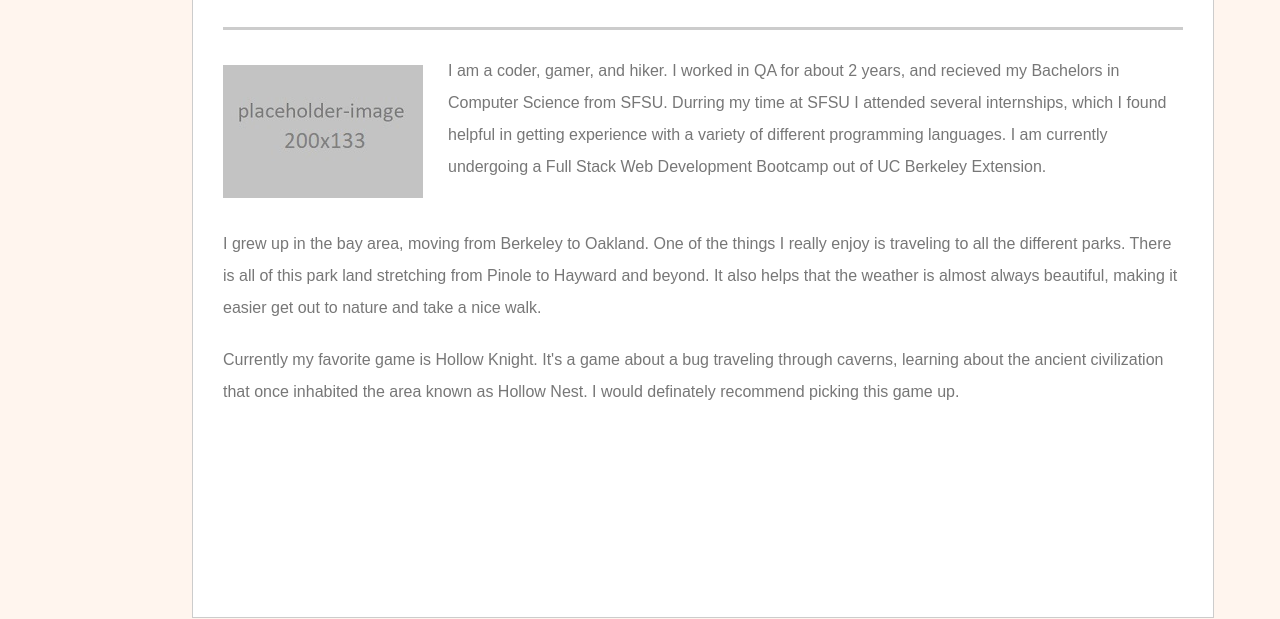
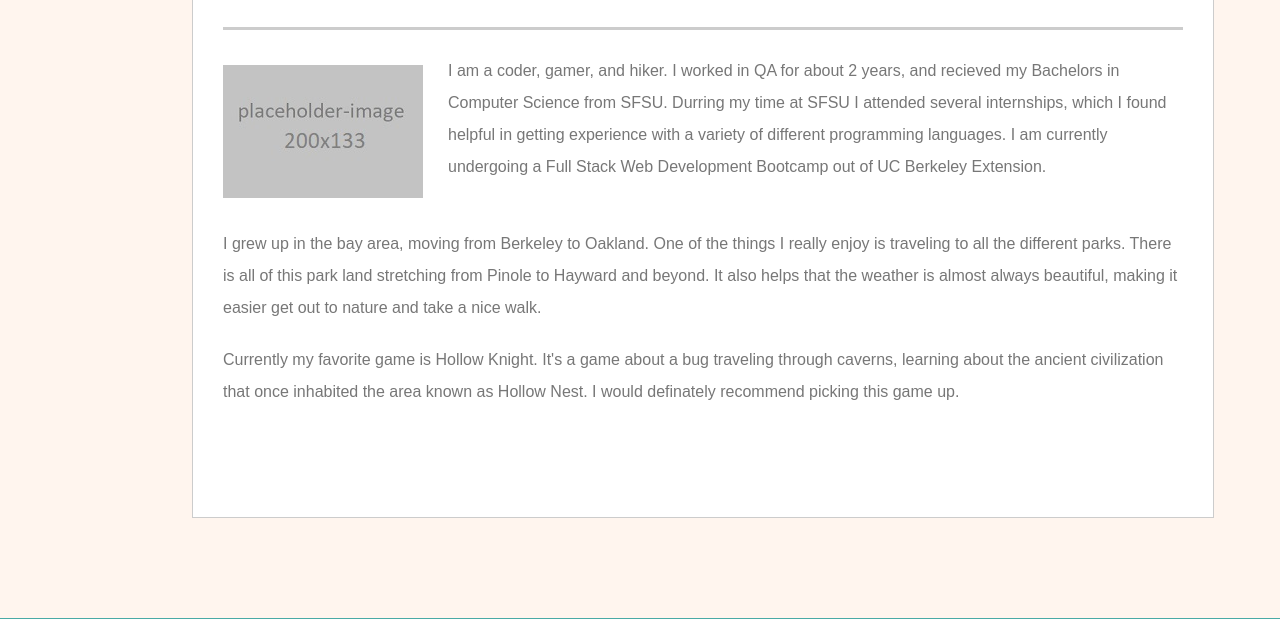
Before and after one commit to RexStrider/Basic-Portfolio, a plain HTML site: page index.html in a window 1280 px wide. Shown: the part 196-815 px from the top of the page. Drawn offline with Linux system fonts and the light colour scheme.

Commit message:
updated css styling for main-wrapper min-height property

```diff
--- a/assets/css/style.css
+++ b/assets/css/style.css
@@ -110,7 +110,7 @@ img {
 	padding: 30px;
 	background-color: #ffffff;
 	border: 1px solid #cccccc;
-	min-height: calc(100vh - 170px);
+	min-height: calc(100vh - 270px);
 	width: 960px;
 }
 
```
